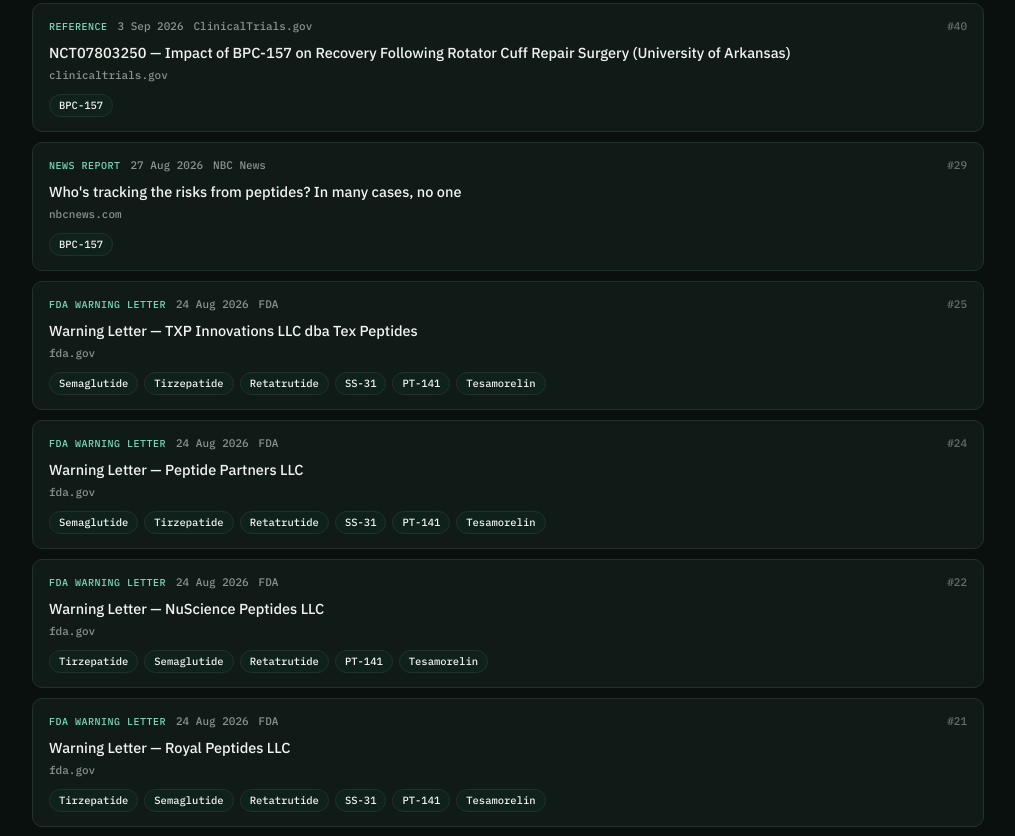
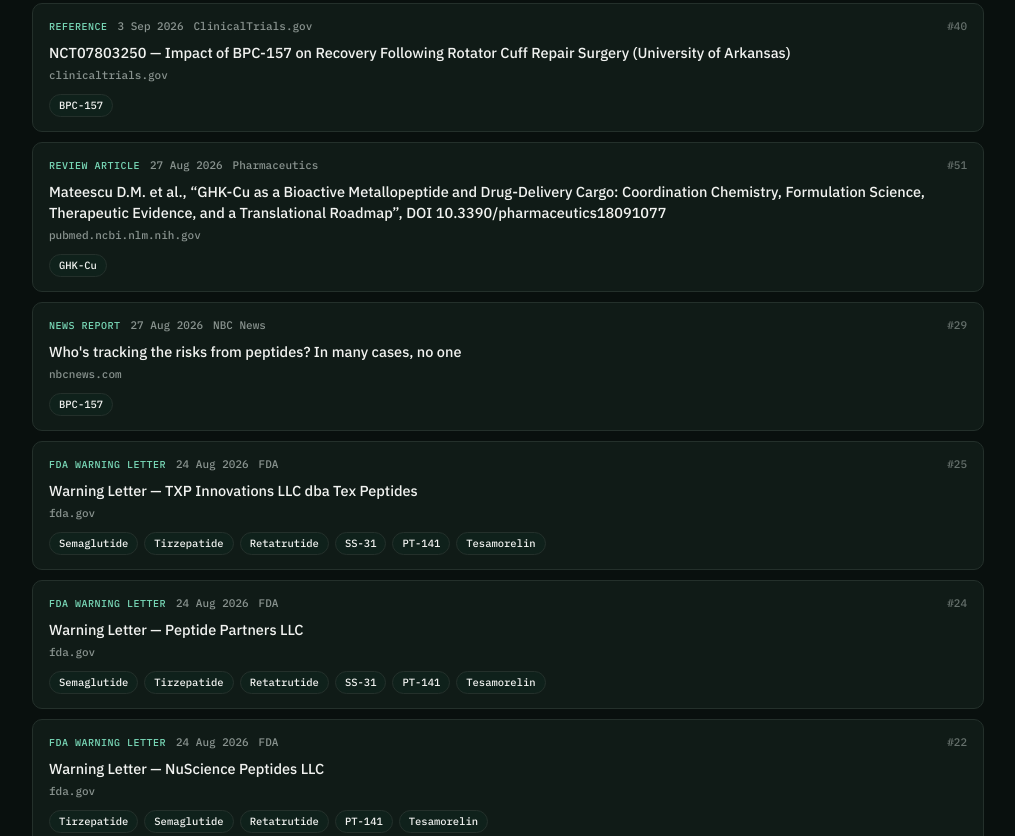
Before and after one commit to spamjackiechan-afk/jack, a plain HTML site: page testing.html in a window 1280 px wide. Shown: the part 2613-3449 px from the top of the page, without its empty margins (132-1147 px from the left). Drawn offline with Linux system fonts and the light colour scheme.

Commit message:
Testing & Quality: add 3 references (2026-10-14)

```diff
--- a/testing.html
+++ b/testing.html
@@ -223,6 +223,9 @@
   { n: 46, type: 'News report',         publisher: 'CBS News', title: 'Two deaths were reported to the FDA. Is the bootleg weight-loss drug “Reta” to blame?', date: '2026-10-13', url: 'https://www.cbsnews.com/news/deaths-reported-fda-bootleg-reta-weight-loss-drug/', tags: ['Retatrutide'], tier: null, tone: '' },
   { n: 47, type: 'News report',         publisher: 'Bloomberg Law', title: 'Eli Lilly Sues More Vendors Selling ‘Illicit’ Weight Loss Drugs', date: '2026-10-08', url: 'https://news.bloomberglaw.com/tech-and-telecom-law/eli-lilly-sues-more-vendors-selling-illicit-weight-loss-drugs', tags: ['Retatrutide'], tier: null, tone: '' },
   { n: 48, type: 'News report',         publisher: 'The Washington Post', title: 'Some who have taken hyped, unregulated peptides have regrets', date: '2026-10-13', url: 'https://www.washingtonpost.com/health/2026/10/13/people-who-have-taken-hyped-unregulated-peptides-have-regrets/', tags: ['BPC-157'], tier: null, tone: '' },
+  { n: 49, type: 'DOJ announcement',    publisher: 'U.S. Department of Justice', title: 'Utah Licensed Osteopathic Physician Indicted for Allegedly Receiving Misbranded Drugs from China and Selling them to Patients', date: '2026-04-01', url: 'https://www.justice.gov/usao-ut/pr/utah-licensed-osteopathic-physician-indicted-allegedly-receiving-misbranded-drugs-china', tags: ['Tirzepatide', 'Semaglutide', 'Retatrutide', 'BPC-157', 'TB-500', 'Ipamorelin', 'CJC-1295', 'GHK-Cu'], tier: null, tone: '' },
+  { n: 50, type: 'Study',               publisher: 'The Lancet', title: 'Bajaj H.S. et al., “Efficacy and safety of retatrutide, a GIP, GLP-1, and glucagon receptor agonist, in people with type 2 diabetes and inadequate glycaemic control with diet and exercise (TRANSCEND-T2D-1): a double-blind, randomised, phase 3 trial”, DOI 10.1016/S0140-6736(26)00967-0', date: '2026-06-06', url: 'https://pubmed.ncbi.nlm.nih.gov/42250575/', tags: ['Retatrutide'], tier: null, tone: '' },
+  { n: 51, type: 'Review article',      publisher: 'Pharmaceutics', title: 'Mateescu D.M. et al., “GHK-Cu as a Bioactive Metallopeptide and Drug-Delivery Cargo: Coordination Chemistry, Formulation Science, Therapeutic Evidence, and a Translational Roadmap”, DOI 10.3390/pharmaceutics18091077', date: '2026-08-27', url: 'https://pubmed.ncbi.nlm.nih.gov/42797253/', tags: ['GHK-Cu'], tier: null, tone: '' },
 ];
 
 const LATEST_DAYS = 14;
```
